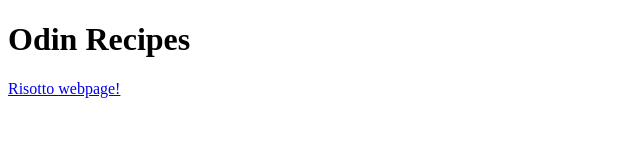
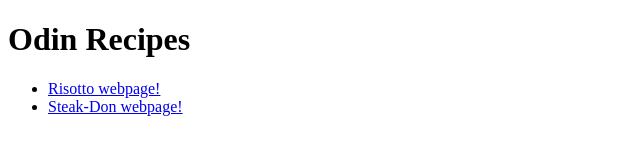
Before and after one commit to AliHassanL12/odin-recipes, a plain HTML site: page index.html in a window 1280 px wide. Shown: the whole page, without its empty margins (0-640 px from the left). Drawn offline with Linux system fonts and the light colour scheme.

Commit message:
Added steak-don recipe

```diff
--- a/index.html
+++ b/index.html
@@ -6,6 +6,9 @@
     </head>
     <body>
         <h1> Odin Recipes </h1>
-        <a href="recipes/apple-risotto.html"> Risotto webpage! </a>
+        <ul>
+            <li><a href="recipes/apple-risotto.html"> Risotto webpage! </a></li>
+            <li><a href="recipes/steak-don.html"> Steak-Don webpage! </a></li>
+        </ul>
     </body>
 </html>
```
Also changed, not shown: recipes/steak-don.html (added).
